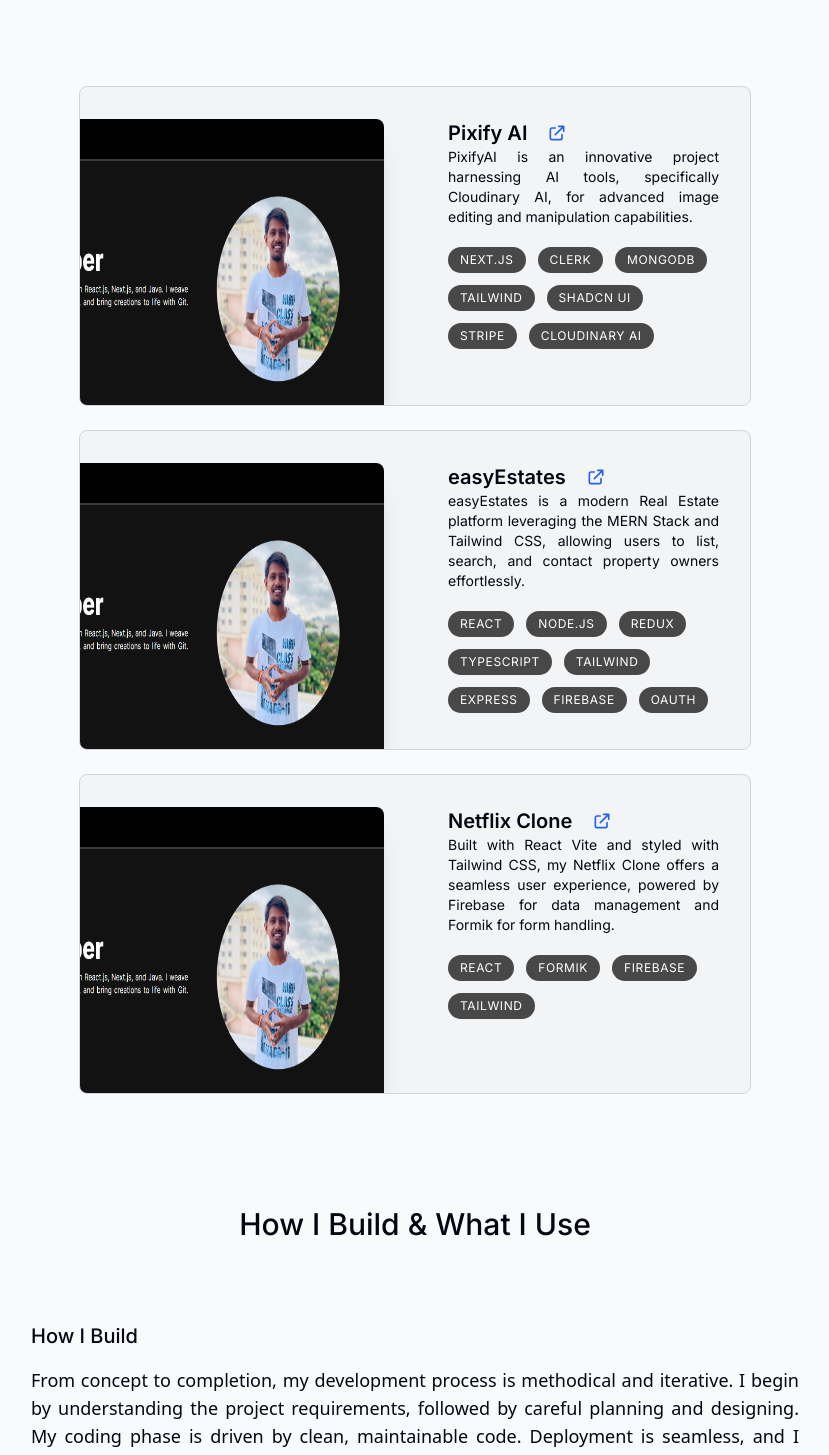
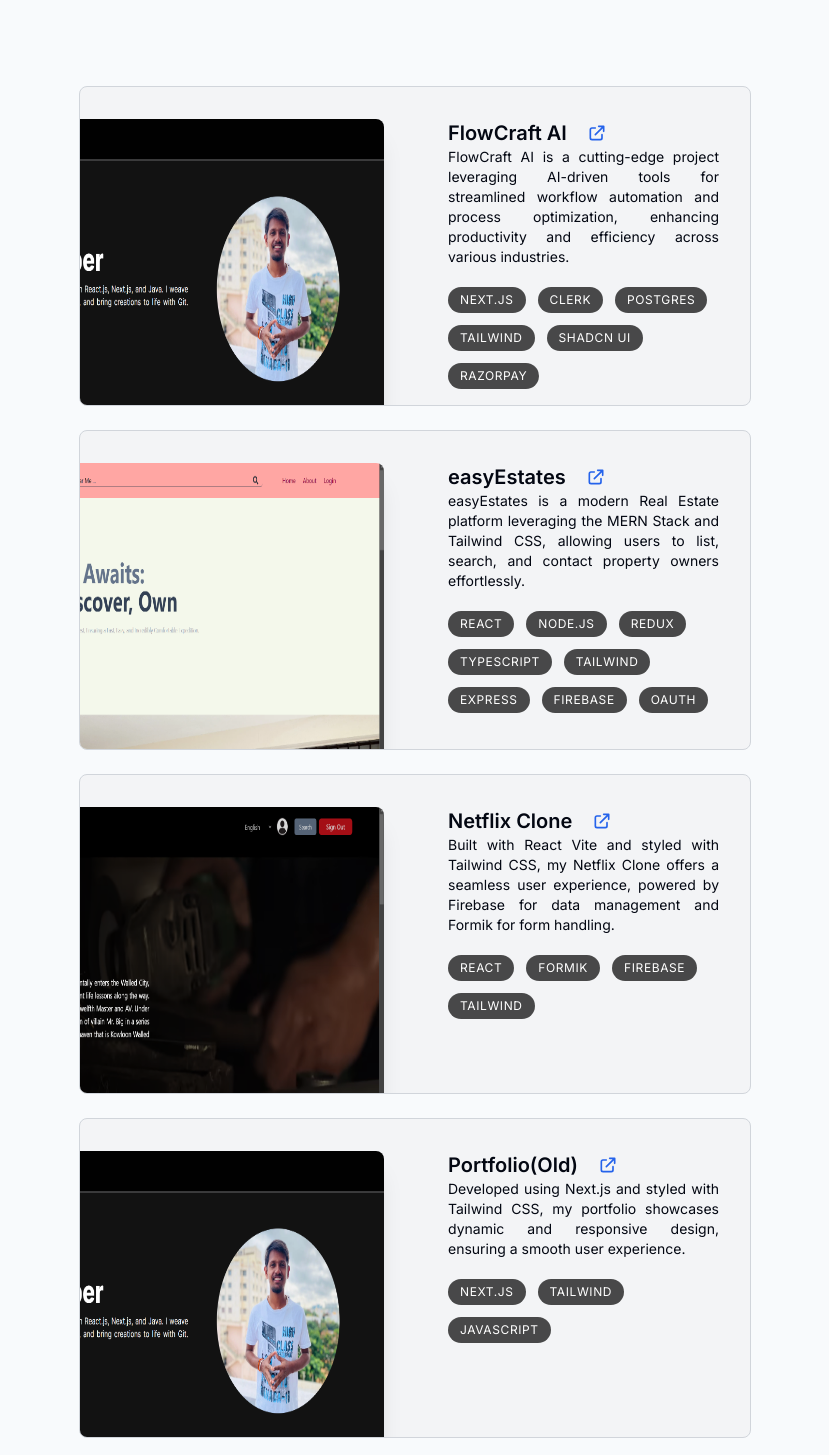
Before and after one commit to manu-hn/manuhn-portfolio, a Next.js app: page / in a window 1280 px wide. Shown: the part 1250-2705 px from the top of the page, without its empty margins (225-1054 px from the left). Built offline with nearby package versions, Linux system fonts and the light colour scheme; no server answers.

Commit message:
"Updated code: removed ManuHN.png, modified ExperienceList.tsx, updated data.ts, added new project images, updated experiencesData, skills.ts, and sociallinks.ts, and modified tsconfig.json"

```diff
--- a/src/components/experience/elements/ExperienceList.tsx
+++ b/src/components/experience/elements/ExperienceList.tsx
@@ -33,10 +33,10 @@
         <Accordion type="single" collapsible>
           <AccordionItem value="item-1" className=''>
             <AccordionTrigger className='text-sm md:text-[1rem]'>{date}</AccordionTrigger>
-            <AccordionContent>
+            <AccordionContent className="">
               <ul className='list-decimal'>
                 {description.map((item) => (
-                  <li key={item?.id} className='text-justify border-b border-black/[0.1] my-3 md:my-1'>{item?.text}</li>
+                  <li key={item?.id} className='text-justify border-b border-black/[0.1] dark:border-white/[0.2] my-3 md:my-1'>{item?.text}</li>
                 ))}
               </ul>
             </AccordionContent>
--- a/src/constants/data.ts
+++ b/src/constants/data.ts
@@ -1,5 +1,8 @@
 
-import ManuHN from "../../public/ManuHN.png";
+import ManuHN from "@/assets/images/ManuHN.png";
+import EasyEstate from "@/assets/projects/easyestates.png"
+import FitFlex from "@/assets/projects/FitFlex.png"
+import NetClone from "@/assets/projects/netclone.png"
 
 export const navLinks = [
     {
@@ -33,11 +36,11 @@
 
 export const myProjectsData = [
     {
-        title: "Pixify AI",
+        title: "FlowCraft AI",
         liveLink: "",
-        githubLink: "",
+        githubLink: "https://github.com/manu-hn/FlowCraft-AI",
         description:
-            "PixifyAI is an innovative project harnessing AI tools, specifically Cloudinary AI, for advanced image editing and manipulation capabilities.",
+            "FlowCraft AI is a cutting-edge project leveraging AI-driven tools for streamlined workflow automation and process optimization, enhancing productivity and efficiency across various industries.",
         tags: [{
             id: "pixify-ai-skill-1",
             skill: "Next.js"
@@ -48,7 +51,7 @@
         },
         {
             id: "pixify-ai-skill-3",
-            skill: "MongoDB",
+            skill: "Postgres",
 
         },
 
@@ -62,20 +65,17 @@
         },
         {
             id: "pixify-ai-skill-6",
-            skill: "Stripe",
+            skill: "RazorPay",
         },
 
-        {
-            id: "pixify-ai-skill-7",
-            skill: "Cloudinary AI",
-        },
+
         ],
         imageUrl: ManuHN,
     },
     {
         title: "easyEstates",
-        liveLink: "",
-        githubLink: "",
+        liveLink: "https://easy-estates.netlify.app/",
+        githubLink: "https://github.com/manu-hn/EasyEstate-Frontend",
         description:
             "easyEstates is a modern Real Estate platform leveraging the MERN Stack and Tailwind CSS, allowing users to list, search, and contact property owners effortlessly.",
         tags: [
@@ -115,12 +115,12 @@
                 skill: "OAuth",
             }
         ],
-        imageUrl: ManuHN,
+        imageUrl: EasyEstate,
     },
     {
         title: "Netflix Clone",
-        liveLink: "",
-        githubLink: "",
+        liveLink: "https://manu-net-clone.netlify.app",
+        githubLink: "https://github.com/manu-hn/Netflix-Clone",
         description:
             "Built with React Vite and styled with Tailwind CSS, my Netflix Clone offers a seamless user experience, powered by Firebase for data management and Formik for form handling.",
         tags: [
@@ -143,6 +143,30 @@
                 skill: "Tailwind",
             },
         ],
+        imageUrl: NetClone,
+    },
+    {
+        title: "Portfolio(Old)",
+        liveLink: "https://manu-net-clone.netlify.app",
+        githubLink: "https://github.com/manu-hn/Netflix-Clone",
+        description:
+            "Developed using Next.js and styled with Tailwind CSS, my portfolio showcases dynamic and responsive design, ensuring a smooth user experience.",
+        tags: [
+            {
+                id: "portfolio-skill-1",
+                skill: "Next.js",
+            },
+            {
+                id: "portfolio-skill-2",
+                skill: "Tailwind",
+            },
+
+            {
+                id: "portfolio-skill-3",
+                skill: "JavaScript",
+            },
+
+        ],
         imageUrl: ManuHN,
     },
 ];
--- a/src/constants/experience.ts
+++ b/src/constants/experience.ts
@@ -9,7 +9,7 @@
 
     {
         id: "experience-1",
-        title: "Next.js Developer ",
+        title: "Next.js Developer - Frontend",
         location: "Bengaluru, India",
         description: [
             { id: 1, text: "Developed and implemented SEO-friendly, reusable components using Next.js, TypeScript, and Tailwind CSS." },
--- a/src/constants/sociallinks.ts
+++ b/src/constants/sociallinks.ts
@@ -1,4 +1,4 @@
 export const GITHUB_MANU = `https://github.com/manu-hn`;
 export const LINKEDIN_MANU = `https://www.linkedin.com/in/manu-hn/`;
 export const INSTAGRAM_MANU = `https://www.instagram.com/black_droid_05/`;
-export const RESUME_MANU = ``;
+export const RESUME_MANU = `https://flowcv.com/resume/b94851sj2s`;
--- a/tsconfig.json
+++ b/tsconfig.json
@@ -19,7 +19,8 @@
       }
     ],
     "paths": {
-      "@/*": ["./src/*"]
+      "@/*": ["./src/*"],
+      "@/assets/*": ["./public/assets/*"]
     }
   },
   "include": ["next-env.d.ts", "**/*.ts", "**/*.tsx", ".next/types/**/*.ts"],
```
Also changed, not shown: src/constants/skills.ts (+22 -22 lines), public/assets/images/ManuHN - Copy.jpg (added), public/assets/images/ManuHN.png (renamed from public/ManuHN.png).
